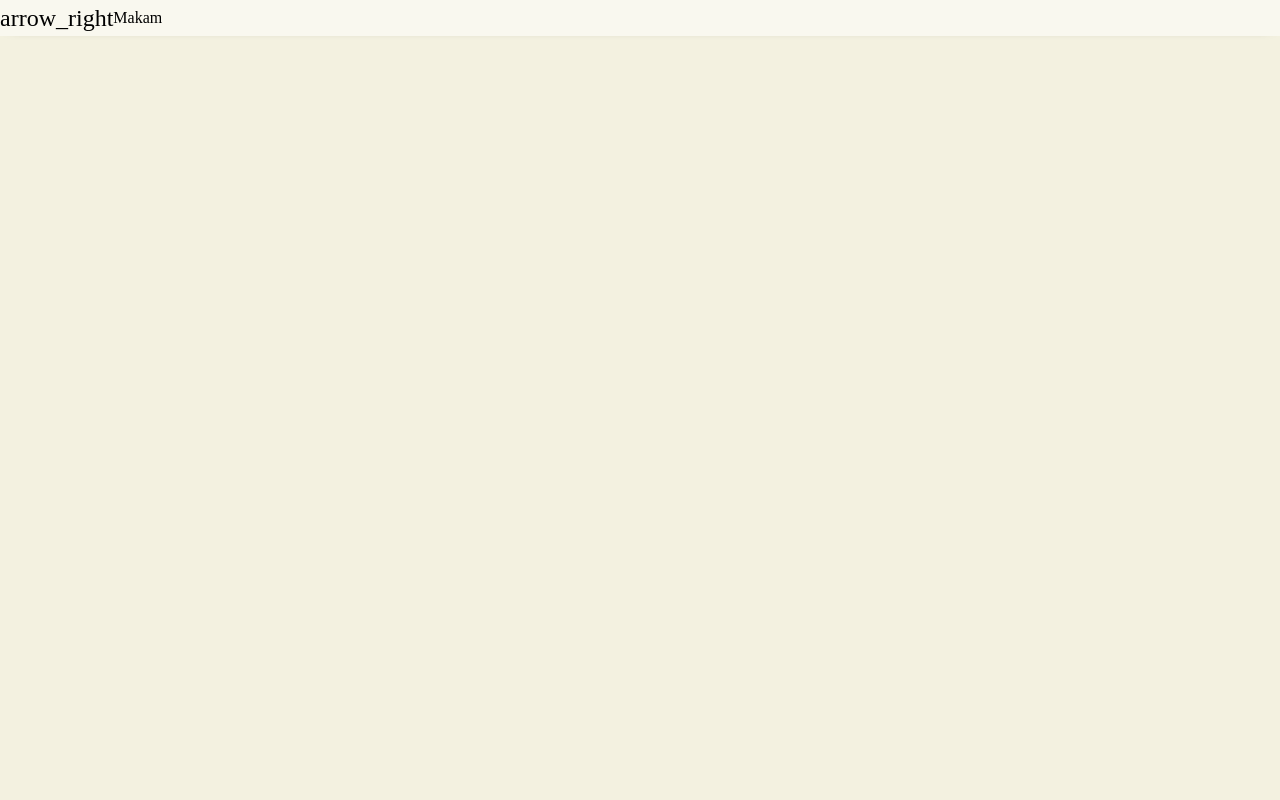
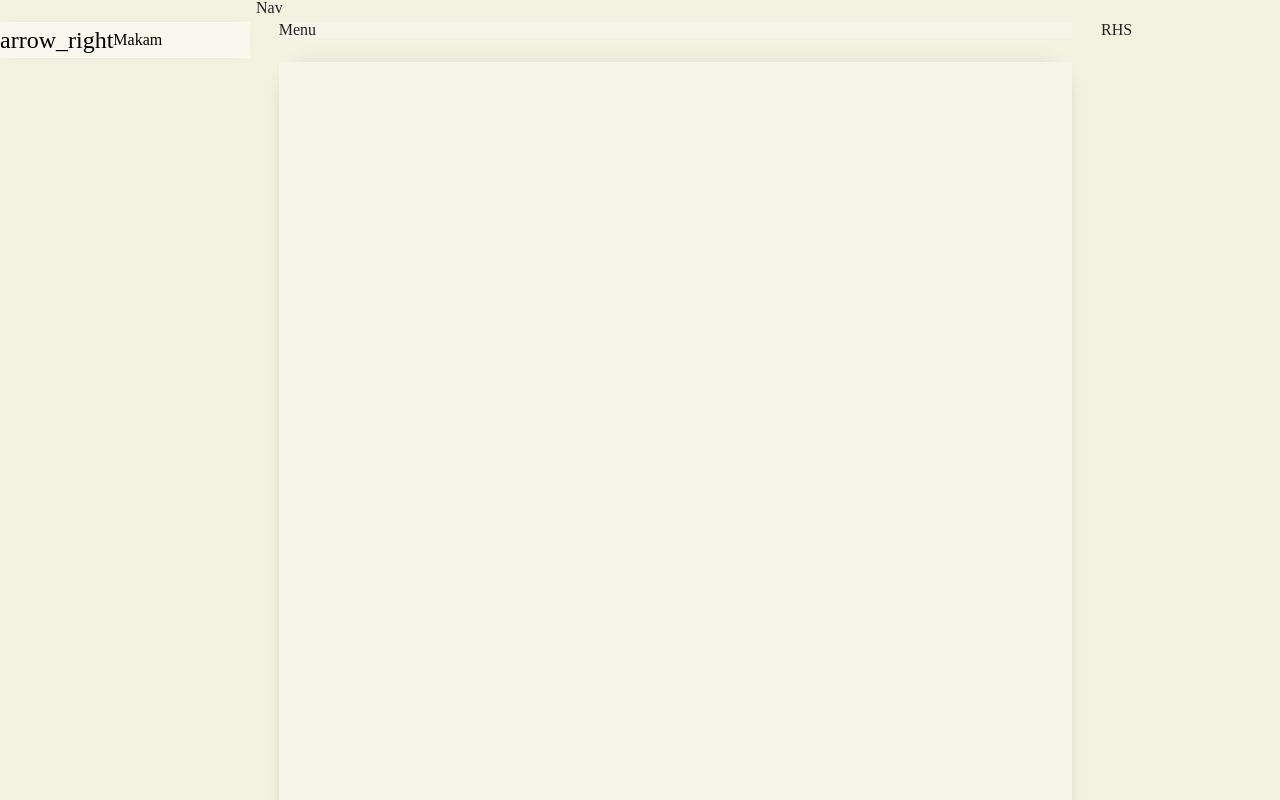
Before and after one commit to ihpar/katip-fs, a React (Create React App) app in the folder frontend/: page / in a window 1280 px wide. Shown: the top 800 px of the page. Built offline with nearby package versions, Linux system fonts and the light colour scheme; a web font is replaced by a local one.

Commit message:
created the draft layout

```diff
--- a/frontend/src/App.tsx
+++ b/frontend/src/App.tsx
@@ -1,10 +1,71 @@
 import EditorWidget from "./components/katip/EditorWidget";
 import "./App.scss";
 
+import githubImg from "./images/social/github.svg";
+import instagramImg from "./images/social/instagram.svg";
+import twitterImg from "./images/social/twitter.svg";
+
 function App() {
   return (
-    <div>
-      <EditorWidget />
+    <div className="page-grid">
+      {/* Header section */}
+      <div className="no-print"></div>
+      <div>Nav</div>
+      <div className="no-print"></div>
+      {/* Eof header section */}
+      {/* Main section */}
+      {/* LHS */}
+      <div className="no-print" style={{ justifySelf: "end" }}>
+        <div className="left-menu-wrapper">
+          <EditorWidget />
+        </div>
+      </div>
+      {/* Eof LHS */}
+      {/* Center section */}
+      <div>
+        <div className="top-menu no-print">Menu</div>
+
+        <div className="A4">
+          <div className="paper-contents"></div>
+        </div>
+      </div>
+      {/* Eof Center section */}
+      {/* RHS */}
+      <div className="no-print">
+        <div className="assistant accordion-wrapper">RHS</div>
+      </div>
+      {/* Eof RHS */}
+      {/* Eof main section */}
+      {/* Footer section */}
+      <div></div>
+      <div>
+        <footer className="footer no-print">
+          <div>
+            <ul>
+              <li>
+                <a href="https://github.com/ihpar/katip">
+                  <img alt="Github" src={githubImg} />
+                </a>
+              </li>
+              <li>
+                <a href="https://www.instagram.com">
+                  <img alt="Instagram" src={instagramImg} />
+                </a>
+              </li>
+              <li>
+                <a href="https://twitter.com">
+                  <img alt="Twitter" src={twitterImg} />
+                </a>
+              </li>
+            </ul>
+          </div>
+          <div>
+            <span className="small-text"> &#169; 2021 Dokuz Eylül Üniversitesi </span>
+          </div>
+        </footer>
+      </div>
+      <div></div>
+      {/* Eof footer section */}
     </div>
   );
 }
```
